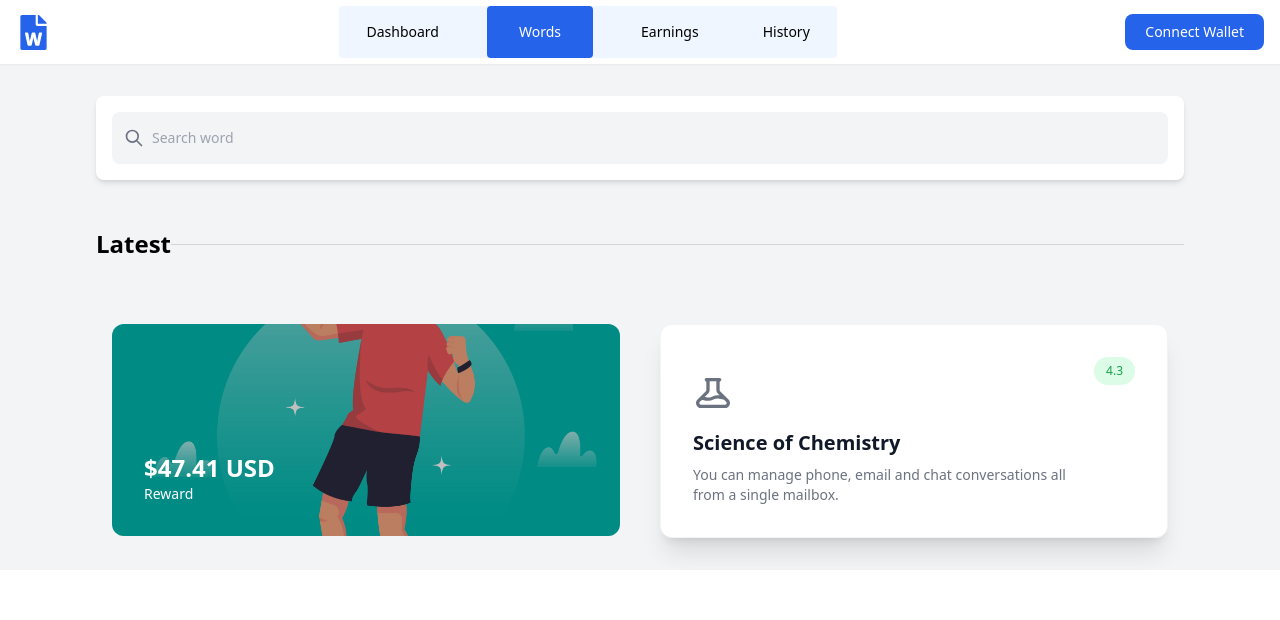
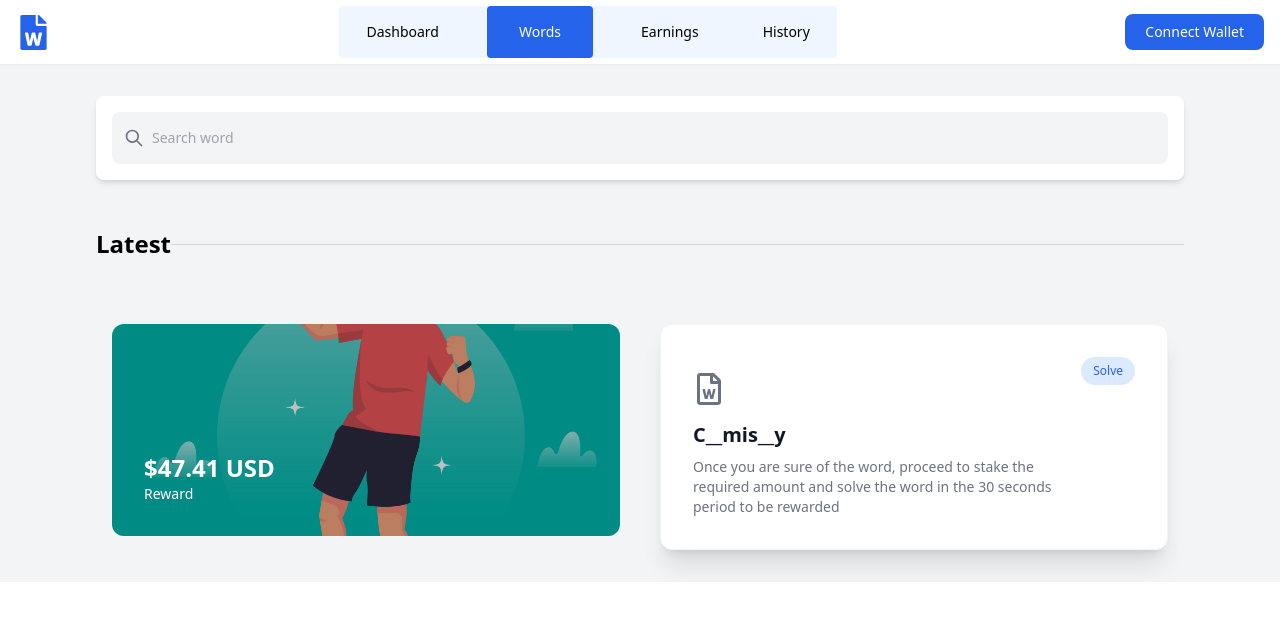
Before and after one commit to kwakyebrilliant/playme, a React (Create React App) app: page /word in a window 1280 px wide. Shown: the top 620 px of the page. Built offline with nearby package versions, Linux system fonts and the light colour scheme; the HTML template or start-up script is replaced by a standard one.

Commit message:
word updates

```diff
--- a/src/dashboard/Word.js
+++ b/src/dashboard/Word.js
@@ -3,6 +3,8 @@ import React from 'react'
 import DashboardNav from './DashboardNav'
 
 import trophy from '../assets/trophy.jpg';
+
+import { FaRegFileWord } from 'react-icons/fa'
 
 
 function Word() {
@@ -37,13 +39,6 @@ function Word() {
         <div className='grid md:grid-cols-2 gap-x-10 lg:p-4 p-2'>
 
         <div>
-        {/* <a className="block">
-        <img
-          alt="Signage"
-          src={trophy}
-          className="h-56 w-full rounded-bl-3xl rounded-tr-3xl object-cover sm:h-64 lg:h-52"
-        />
-        </a> */}
         <a style={{ backgroundImage: `url(${trophy})` }} className="relative block overflow-hidden rounded-xl bg-cover bg-center bg-no-repeat">
           <div className="absolute inset-0 bg-black/25"></div>
 
@@ -60,35 +55,22 @@ function Word() {
         <div>
             <a className="relative flex items-start justify-between rounded-xl bg-white border border-gray-100 p-4 shadow-xl sm:p-6 lg:p-8">
       <div className="pt-4 text-gray-500">
-        <svg
-          className="h-8 w-8 sm:h-10 sm:w-10"
-          fill="none"
-          stroke="currentColor"
-          viewBox="0 0 24 24"
-          xmlns="http://www.w3.org/2000/svg"
-        >
-          <path
-            stroke-linecap="round"
-            stroke-linejoin="round"
-            stroke-width="2"
-            d="M19.428 15.428a2 2 0 00-1.022-.547l-2.387-.477a6 6 0 00-3.86.517l-.318.158a6 6 0 01-3.86.517L6.05 15.21a2 2 0 00-1.806.547M8 4h8l-1 1v5.172a2 2 0 00.586 1.414l5 5c1.26 1.26.367 3.414-1.415 3.414H4.828c-1.782 0-2.674-2.154-1.414-3.414l5-5A2 2 0 009 10.172V5L8 4z"
-          ></path>
-        </svg>
+      <FaRegFileWord className=' text-gray-500 lg:w-8 lg:h-8 sm:h-10 sm:w-10'/>
 
         <h3 className="mt-4 text-lg font-bold text-gray-900 sm:text-xl">
-          Science of Chemistry
+          C__mis__y
         </h3>
 
         <p className="mt-2 hidden text-sm sm:block">
-          You can manage phone, email and chat conversations all from a single
-          mailbox.
+          Once you are sure of the word, proceed to stake the required amount
+          and solve the word in the 30 seconds period to be rewarded
         </p>
       </div>
 
       <span
-        className="rounded-full bg-green-100 px-3 py-1.5 text-xs font-medium text-green-600"
+        className="rounded-full bg-blue-100 px-3 py-1.5 text-xs font-medium text-blue-600"
       >
-        4.3
+        Solve
       </span>
     </a>
         </div>
```
